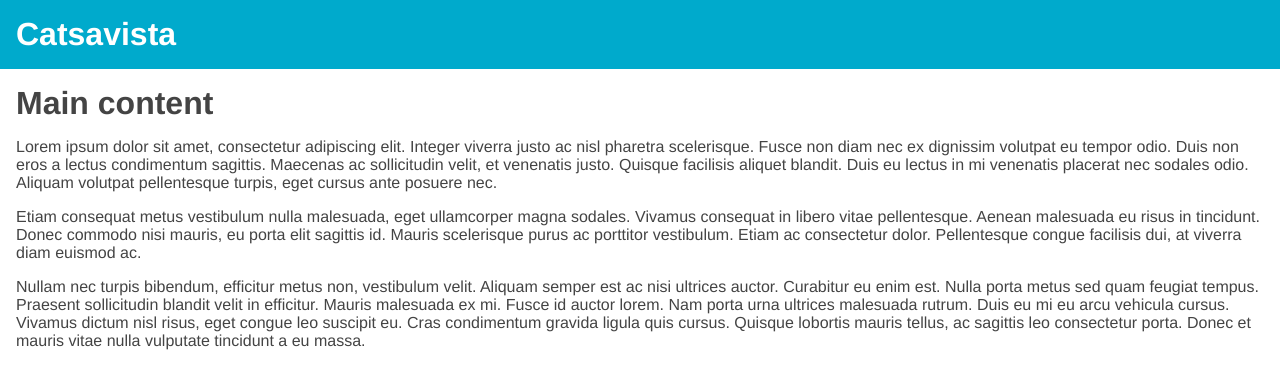
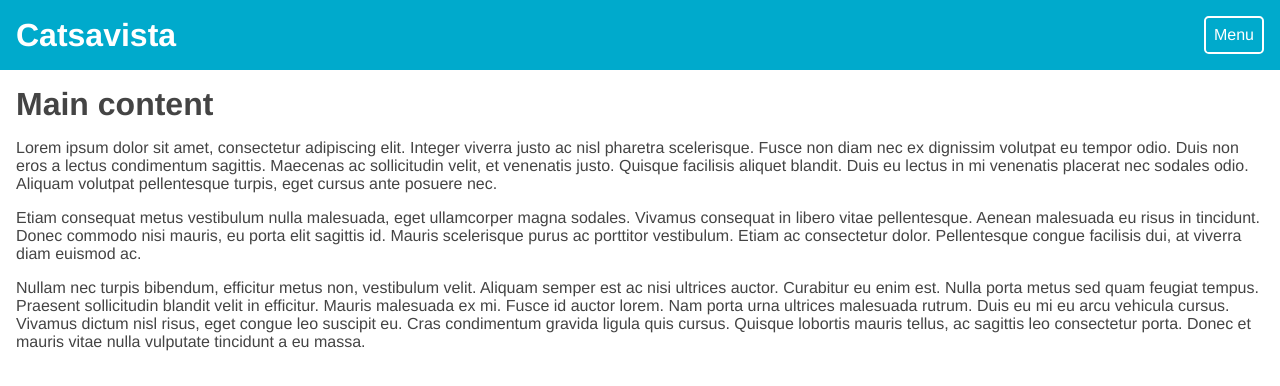
Before and after one commit to froots/design-testing, a website: page dist/styleguide/layout.html in a window 1280 px wide. Drawn offline with Linux system fonts and the light colour scheme.

Commit message:
Add test for menu button displayed using JS

```diff
--- a/dist/css/core.css
+++ b/dist/css/core.css
@@ -19,3 +19,12 @@ h1 {
 p {
   margin: 0 auto 1rem;
 }
+
+.button {
+  background-color: #0ac;
+  border: 0;
+  border-radius: .3rem;
+  display: inline-block;
+  margin: 0;
+  padding: .5rem;
+}
--- a/dist/css/layout.css
+++ b/dist/css/layout.css
@@ -2,10 +2,26 @@
   background-color: #0ac;
   color: white;
   padding: 1rem;
+
+  display: -ms-flexbox;
+  display: -webkit-flex;
+  display: flex;
+
+  -webkit-align-items: center;
+  -ms-flex-align: center;
+  align-items: center;
+
+  -webkit-justify-content: space-between;
+  -ms-flex-pack: justify;
+  justify-content: space-between;
 }
 
 .header__title {
   margin: 0;
+}
+
+.button--menu {
+  border: 2px solid #fff;
 }
 
 .nav--is-hidden {
--- a/dist/js/layout.js
+++ b/dist/js/layout.js
@@ -1,10 +1,16 @@
 ;(function() {
 
   var nav = document.getElementById('primary-nav');
+  var header = document.getElementById('main-header');
+  var menuButton;
   var HIDDEN_CLASS_NAME = 'nav--is-hidden';
 
   function initNav() {
     nav.classList.add(HIDDEN_CLASS_NAME);
+    menuButton = document.createElement('button');
+    menuButton.className = 'button button--menu';
+    menuButton.textContent = 'Menu';
+    header.appendChild(menuButton);
   }
 
   initNav();
--- a/dist/styleguide/layout.html
+++ b/dist/styleguide/layout.html
@@ -9,7 +9,7 @@
   <link rel="stylesheet" href="../css/layout.css">
 </head>
 <body>
-  <header class="header">
+  <header class="header" id="main-header">
     <h1 class="header__title">Catsavista</h1>
   </header>
   <div class="layout-container">
```
Also changed, not shown: 1 other file.
